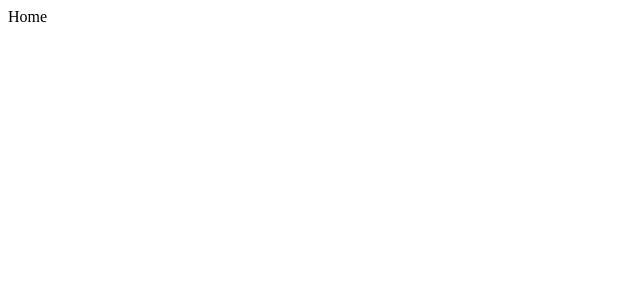
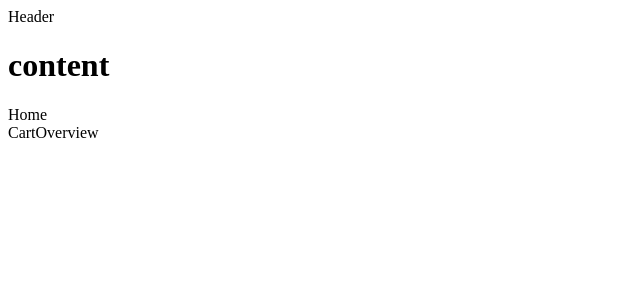
Before and after one commit to dosepehr/fast-react-pizza, a React (Vite) app: page / in a window 1280 px wide. Shown: the top 300 px of the page, without its empty margins (0-640 px from the left). Built offline with nearby package versions, Linux system fonts and the light colour scheme.

Commit message:
add MainLayout component

```diff
--- /dev/null
+++ b/src/components/CartOverview.jsx
@@ -0,0 +1,7 @@
+import React from 'react';
+
+const CartOverview = () => {
+    return <div>CartOverview</div>;
+};
+
+export default CartOverview;
--- /dev/null
+++ b/src/components/Header.jsx
@@ -0,0 +1,7 @@
+import React from 'react';
+
+const Header = () => {
+    return <div>Header</div>;
+};
+
+export default Header;
--- /dev/null
+++ b/src/components/MainLayout.jsx
@@ -0,0 +1,18 @@
+import Header from './Header';
+import { Outlet } from 'react-router-dom';
+import CartOverview from './CartOverview';
+
+const MainLayout = () => {
+    return (
+        <div>
+            <Header />
+            <main>
+                <h1>content</h1>
+                <Outlet />
+            </main>
+            <CartOverview />
+        </div>
+    );
+};
+
+export default MainLayout;
--- a/src/components/index.jsx
+++ b/src/components/index.jsx
@@ -3,3 +3,5 @@ export { default as Menu } from './Menu';
 export { default as Cart } from './Cart';
 export { default as CreateOrder } from './CreateOrder';
 export { default as Order } from './Order';
+export { default as Header } from './Header';
+export { default as MainLayout } from './MainLayout';
--- a/src/router/index.jsx
+++ b/src/router/index.jsx
@@ -1,9 +1,20 @@
 import { createBrowserRouter } from 'react-router-dom';
-import { Cart, CreateOrder, Home, Menu, Order } from '../components';
+import {
+    Cart,
+    CreateOrder,
+    Home,
+    MainLayout,
+    Menu,
+    Order,
+} from '../components';
 
 export const router = createBrowserRouter([
     {
         path: '/',
+        element: <MainLayout />,
+        children: [
+            {
+                index: true,
                 element: <Home />,
             },
             {
@@ -22,4 +33,6 @@ export const router = createBrowserRouter([
                 path: '/order/:id',
                 element: <Order />,
             },
+        ],
+    },
 ]);
```
Also changed, not shown: src/App.jsx (deleted, +0 -7 lines). Lines whose indentation alone changed are shown as unchanged.
